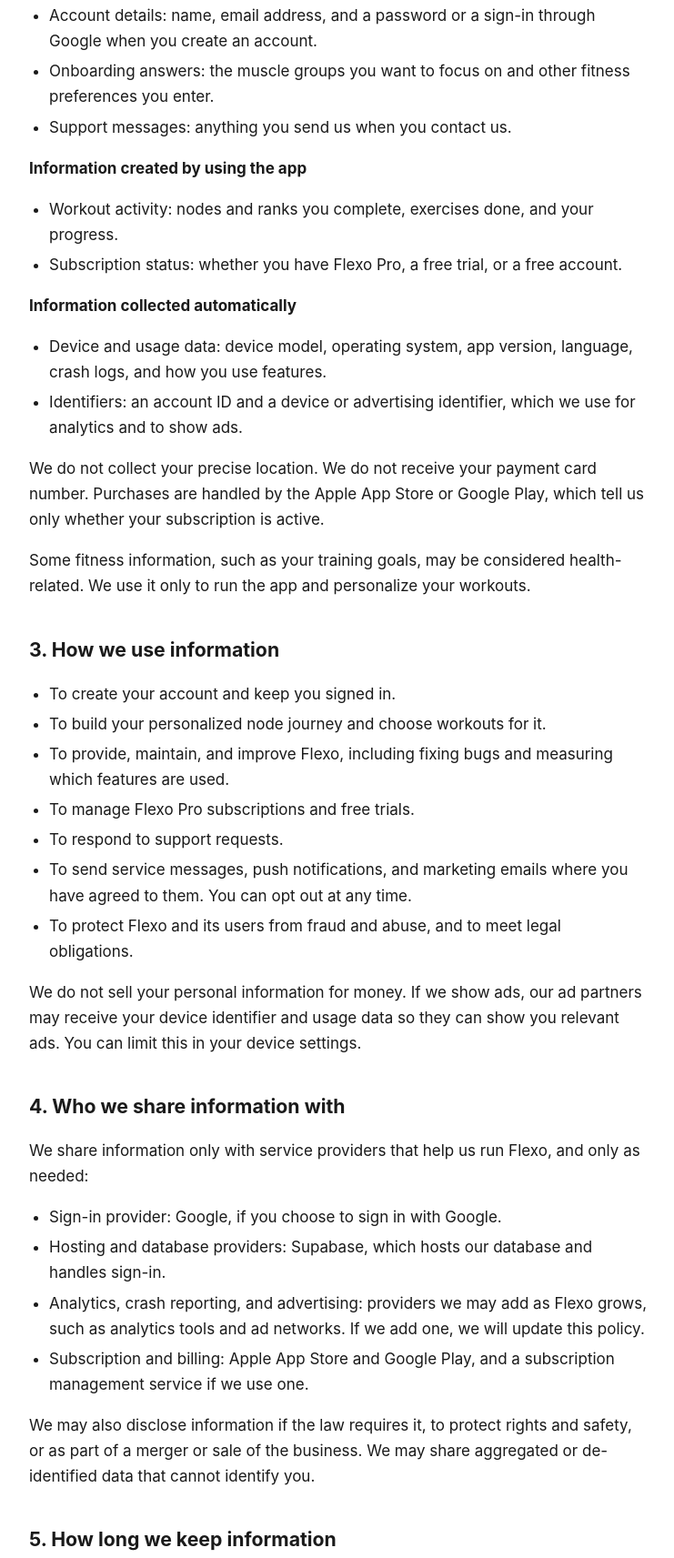
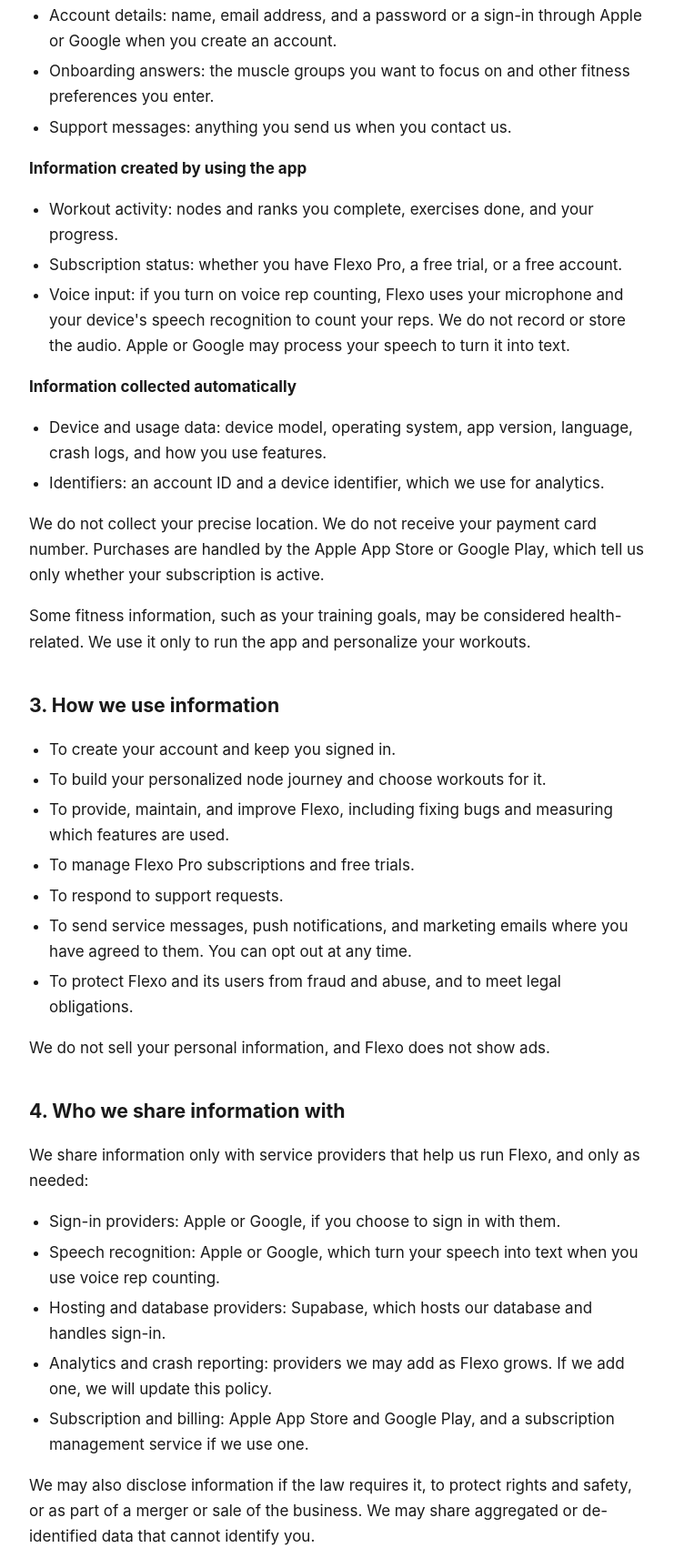
Before and after one commit to FlexoHealth/flexo-legal, a plain HTML site: page privacy.html in a window 1280 px wide. Shown: the part 526-2239 px from the top of the page at 91% size, without its empty margins (268-1009 px from the left). Drawn offline with Linux system fonts and the light colour scheme.

Commit message:
Match policy and terms to the app: Apple sign-in, voice counting, no ads, monthly plan

```diff
--- a/privacy.html
+++ b/privacy.html
@@ -24,7 +24,7 @@ a{color:var(--link)}</style>
 <h2>2. Information we collect</h2>
 <p><strong>Information you give us</strong></p>
 <ul>
-<li>Account details: name, email address, and a password or a sign-in through Google when you create an account.</li>
+<li>Account details: name, email address, and a password or a sign-in through Apple or Google when you create an account.</li>
 <li>Onboarding answers: the muscle groups you want to focus on and other fitness preferences you enter.</li>
 <li>Support messages: anything you send us when you contact us.</li>
 </ul>
@@ -32,11 +32,12 @@ a{color:var(--link)}</style>
 <ul>
 <li>Workout activity: nodes and ranks you complete, exercises done, and your progress.</li>
 <li>Subscription status: whether you have Flexo Pro, a free trial, or a free account.</li>
+<li>Voice input: if you turn on voice rep counting, Flexo uses your microphone and your device's speech recognition to count your reps. We do not record or store the audio. Apple or Google may process your speech to turn it into text.</li>
 </ul>
 <p><strong>Information collected automatically</strong></p>
 <ul>
 <li>Device and usage data: device model, operating system, app version, language, crash logs, and how you use features.</li>
-<li>Identifiers: an account ID and a device or advertising identifier, which we use for analytics and to show ads.</li>
+<li>Identifiers: an account ID and a device identifier, which we use for analytics.</li>
 </ul>
 <p>We do not collect your precise location. We do not receive your payment card number. Purchases are handled by the Apple App Store or Google Play, which tell us only whether your subscription is active.</p>
 <p>Some fitness information, such as your training goals, may be considered health-related. We use it only to run the app and personalize your workouts.</p>
@@ -50,13 +51,14 @@ a{color:var(--link)}</style>
 <li>To send service messages, push notifications, and marketing emails where you have agreed to them. You can opt out at any time.</li>
 <li>To protect Flexo and its users from fraud and abuse, and to meet legal obligations.</li>
 </ul>
-<p>We do not sell your personal information for money. If we show ads, our ad partners may receive your device identifier and usage data so they can show you relevant ads. You can limit this in your device settings.</p>
+<p>We do not sell your personal information, and Flexo does not show ads.</p>
 <h2>4. Who we share information with</h2>
 <p>We share information only with service providers that help us run Flexo, and only as needed:</p>
 <ul>
-<li>Sign-in provider: Google, if you choose to sign in with Google.</li>
+<li>Sign-in providers: Apple or Google, if you choose to sign in with them.</li>
+<li>Speech recognition: Apple or Google, which turn your speech into text when you use voice rep counting.</li>
 <li>Hosting and database providers: Supabase, which hosts our database and handles sign-in.</li>
-<li>Analytics, crash reporting, and advertising: providers we may add as Flexo grows, such as analytics tools and ad networks. If we add one, we will update this policy.</li>
+<li>Analytics and crash reporting: providers we may add as Flexo grows. If we add one, we will update this policy.</li>
 <li>Subscription and billing: Apple App Store and Google Play, and a subscription management service if we use one.</li>
 </ul>
 <p>We may also disclose information if the law requires it, to protect rights and safety, or as part of a merger or sale of the business. We may share aggregated or de-identified data that cannot identify you.</p>
@@ -64,7 +66,7 @@ a{color:var(--link)}</style>
 <p>We keep your information while your account is active. When you delete your account, we delete or de-identify your personal information within 30 days, except where we must keep some of it for legal, security, or accounting reasons.</p>
 <h2>6. Your choices and rights</h2>
 <p>You can access, correct, or delete your information, and withdraw consent for optional uses. To do this, use the settings in the app or email flexo.support@gmail.com. Depending on where you live (for example Canada, the EU or UK, or California), you may have additional rights, such as data portability, objecting to certain processing, or complaining to your local privacy regulator. We will respond within the time the law requires.</p>
-<p>You can turn off advertising tracking in your device settings and turn off notifications at any time.</p>
+<p>You can turn off notifications and microphone access in your device settings at any time.</p>
 <h2>7. Security</h2>
 <p>We use reasonable technical and organizational measures to protect your information, such as encryption in transit and access controls. No system is completely secure, so we cannot guarantee absolute security.</p>
 <h2>8. Children</h2>
```
Also changed, not shown: terms.html (+1 -1 lines), 2 other files.
